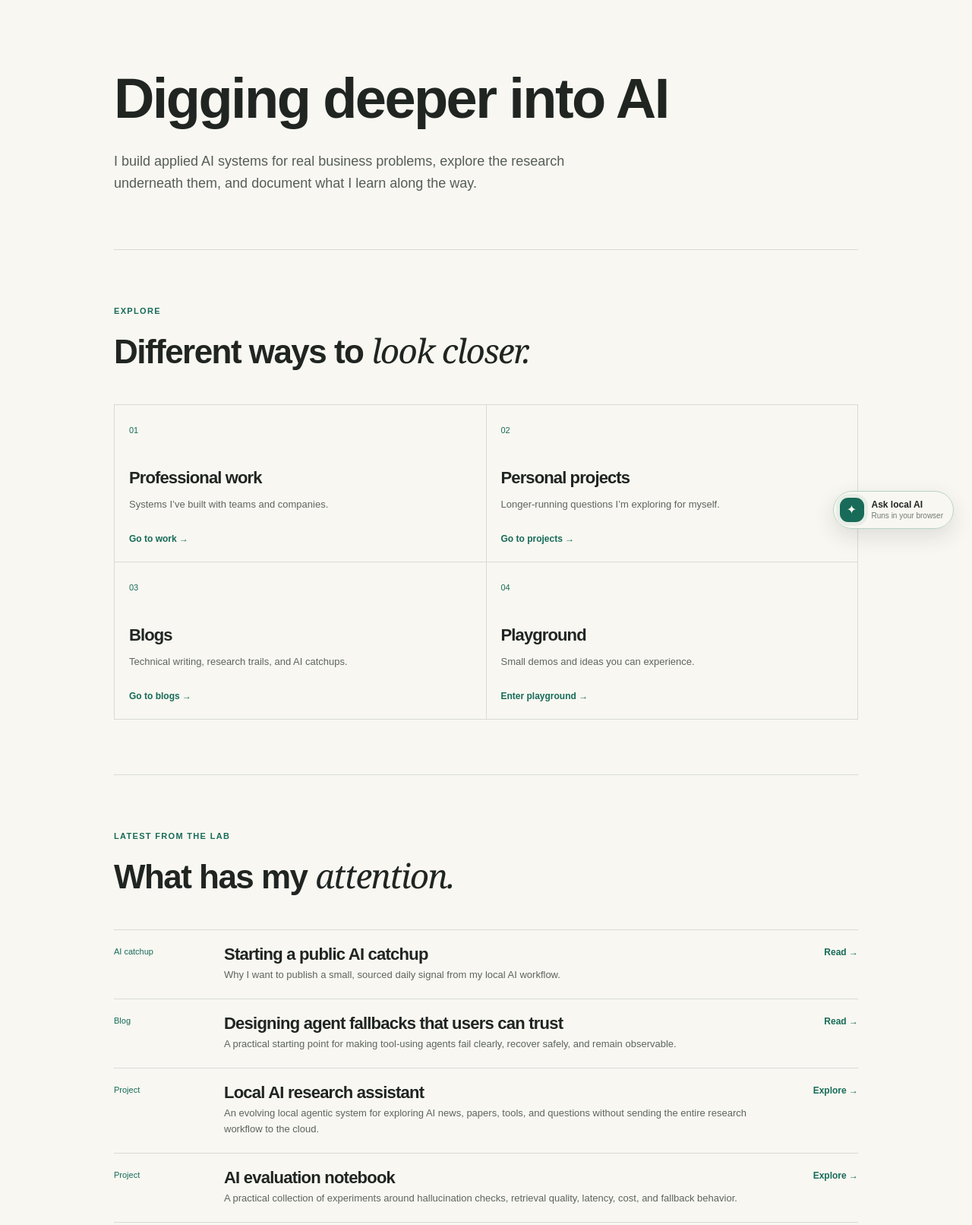
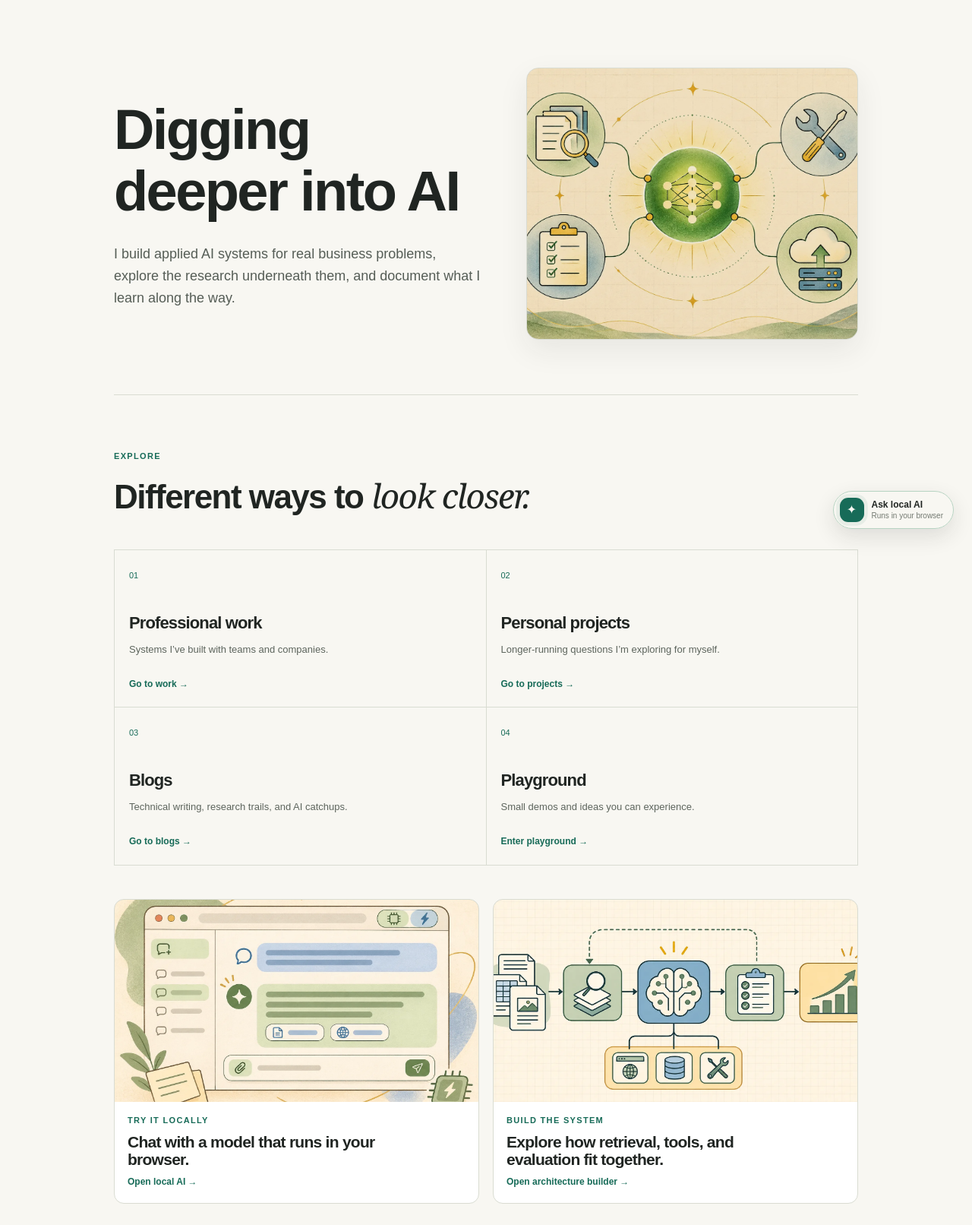
Before and after one commit to ansilmbabl/ansilmbabl.github.io, an Astro site: page / in a window 1280 px wide. Shown: the part 80-1692 px from the top of the page at 76% size. Built offline with nearby package versions, Linux system fonts and the light colour scheme; Astro itself is replaced by a stand-in of ours.

Commit message:
feat: add visual storytelling to homepage
- Add AI systems hero illustration
- Add local chatbot feature visual
- Add applied AI pipeline visual
- Link visuals to relevant playground experiences
- Add responsive image-led homepage sections
- Optimize generated assets as WebP

```diff
--- a/src/pages/index.astro
+++ b/src/pages/index.astro
@@ -11,12 +11,22 @@ const playground = (await getCollection('playground')).filter((entry) => entry.d
 ---
 <BaseLayout title={profile?.data.name ?? 'Ansil M B'} description={profile?.data.headline}>
   <div class="page-wrap home">
-    <h1>{profile?.data.headline ?? 'I like to dig deeper into AI.'}</h1>
-    <p class="intro">I build applied AI systems for real business problems, explore the research underneath them, and document what I learn along the way.</p>
+    <section class="home-hero">
+      <div class="hero-copy">
+        <h1>{profile?.data.headline ?? 'I like to dig deeper into AI.'}</h1>
+        <p class="intro">I build applied AI systems for real business problems, explore the research underneath them, and document what I learn along the way.</p>
+      </div>
+      <div class="hero-art"><img src="/images/ai-systems-hero.webp" alt="Abstract diagram of connected applied AI systems" /></div>
+    </section>
 
     <div class="rule"></div>
     <div class="section-heading"><div><p class="eyebrow">Explore</p><h2>Different ways to <em>look closer.</em></h2></div></div>
     <div class="field-map"><a href="/work/"><span>01</span><strong>Professional work</strong><p>Systems I’ve built with teams and companies.</p><b>Go to work →</b></a><a href="/projects/"><span>02</span><strong>Personal projects</strong><p>Longer-running questions I’m exploring for myself.</p><b>Go to projects →</b></a><a href="/blogs/"><span>03</span><strong>Blogs</strong><p>Technical writing, research trails, and AI catchups.</p><b>Go to blogs →</b></a><a href="/playground/"><span>04</span><strong>Playground</strong><p>Small demos and ideas you can experience.</p><b>Enter playground →</b></a></div>
+
+    <div class="feature-visuals">
+      <a href="/playground/local-ai-chat/" class="feature-visual feature-visual-chat"><img src="/images/local-ai-chat.webp" alt="Editorial illustration of a browser-local AI chat workspace" /><div><span class="eyebrow">Try it locally</span><h3>Chat with a model that runs in your browser.</h3><b>Open local AI →</b></div></a>
+      <a href="/playground/architecture-builder/" class="feature-visual"><img src="/images/applied-ai-pipeline.webp" alt="Diagram of an applied AI pipeline from documents to useful outcomes" /><div><span class="eyebrow">Build the system</span><h3>Explore how retrieval, tools, and evaluation fit together.</h3><b>Open architecture builder →</b></div></a>
+    </div>
 
     <div class="rule"></div>
     <div class="section-heading"><div><p class="eyebrow">Latest from the lab</p><h2>What has my <em>attention.</em></h2></div></div>
@@ -32,9 +42,21 @@ const playground = (await getCollection('playground')).filter((entry) => entry.d
 </BaseLayout>
 
 <style>
+  .home-hero { display:grid; grid-template-columns:minmax(0,1fr) minmax(320px,.9fr); align-items:center; gap:58px; }
+  .hero-copy { max-width:640px; }
+  .hero-art { overflow:hidden; border:1px solid var(--line); border-radius:16px; background:#f1efe8; box-shadow:0 14px 38px rgba(32,37,34,.08); }
+  .hero-art img { display:block; width:100%; aspect-ratio:1.22; object-fit:cover; mix-blend-mode:multiply; }
+  .feature-visuals { display:grid; grid-template-columns:repeat(2,1fr); gap:18px; margin:44px 0 8px; }
+  .feature-visual { display:grid; grid-template-rows:auto 1fr; overflow:hidden; border:1px solid var(--line); border-radius:13px; background:#fff; transition:border-color .2s,transform .2s,box-shadow .2s; }
+  .feature-visual:hover { border-color:#9ec5b2; box-shadow:0 12px 28px rgba(32,37,34,.08); transform:translateY(-2px); }
+  .feature-visual img { display:block; width:100%; aspect-ratio:1.8; object-fit:cover; mix-blend-mode:multiply; }
+  .feature-visual>div { display:grid; align-content:start; gap:8px; padding:16px 17px 18px; }
+  .feature-visual .eyebrow { margin:0; }
+  .feature-visual h3 { max-width:360px; font-size:21px; letter-spacing:-.035em; }
+  .feature-visual b { color:var(--accent); font-size:12px; }
   .hero-links { display:flex; gap:22px; flex-wrap:wrap; align-items:center; margin-top:10px; color:var(--accent); font-size:13px; }.hero-links .button { color:var(--ink); }.hero-links .button:hover { color:var(--paper); }
   .section-heading { display:flex; justify-content:space-between; align-items:end; gap:24px; }.field-map { display:grid; grid-template-columns:repeat(2,1fr); margin-top:45px; border-top:1px solid var(--line); border-left:1px solid var(--line); }.field-map a { min-height:190px; padding:19px; border-right:1px solid var(--line); border-bottom:1px solid var(--line); }.field-map a:hover { background:var(--soft); }.field-map span,.latest-kind { color:var(--accent); font-size:11px; }.field-map strong { display:block; margin-top:33px; font-size:22px; letter-spacing:-.04em; }.field-map p { margin:8px 0 20px; color:#5d655d; font-size:13px; }.field-map b,.small-link { color:var(--accent); font-size:12px; }
   .latest-list { margin-top:45px; border-top:1px solid var(--line); }.latest-list a { display:grid; grid-template-columns:120px 1fr 90px; gap:25px; padding:20px 0; border-bottom:1px solid var(--line); }.latest-list a:hover h3 { color:var(--accent); }.latest-list h3 { font-size:22px; }.latest-list p { margin:5px 0 0; color:#5d655d; font-size:13px; }.latest-list b { color:var(--accent); font-size:12px; text-align:right; }
   .split-section { display:grid; grid-template-columns:1fr 1fr; gap:75px; }.mini-work { border-top:1px solid var(--line); }.mini-work a { display:flex; flex-direction:column; gap:7px; padding:16px 0; border-bottom:1px solid var(--line); }.mini-work a:hover strong { color:var(--accent); }.mini-work span,.mini-work b { color:var(--muted); font-size:11px; }.mini-work strong { font-size:21px; }.interest-block { display:grid; grid-template-columns:1fr 1fr; gap:80px; }.copy { max-width:580px; margin:0 0 24px; color:#555d56; font-size:17px; }.interest-tags { display:flex; flex-wrap:wrap; gap:7px; }.interest-tags span { padding:5px 9px; border:1px solid var(--line); border-radius:999px; color:var(--muted); font-size:11px; }
-  @media(max-width:700px) { .current-signal,.split-section,.interest-block { grid-template-columns:1fr; gap:28px; }.field-map { grid-template-columns:1fr; }.latest-list a { grid-template-columns:1fr; gap:7px; }.latest-list b { text-align:left; }.section-heading { align-items:start; flex-direction:column; } }
+  @media(max-width:700px) { .home-hero { grid-template-columns:1fr; gap:26px; }.hero-art { order:-1; }.feature-visuals { grid-template-columns:1fr; margin-top:32px; }.current-signal,.split-section,.interest-block { grid-template-columns:1fr; gap:28px; }.field-map { grid-template-columns:1fr; }.latest-list a { grid-template-columns:1fr; gap:7px; }.latest-list b { text-align:left; }.section-heading { align-items:start; flex-direction:column; } }
 </style>
```
Also changed, not shown: public/images/ai-systems-hero.webp (added), public/images/applied-ai-pipeline.webp (added), public/images/local-ai-chat.webp (added).
